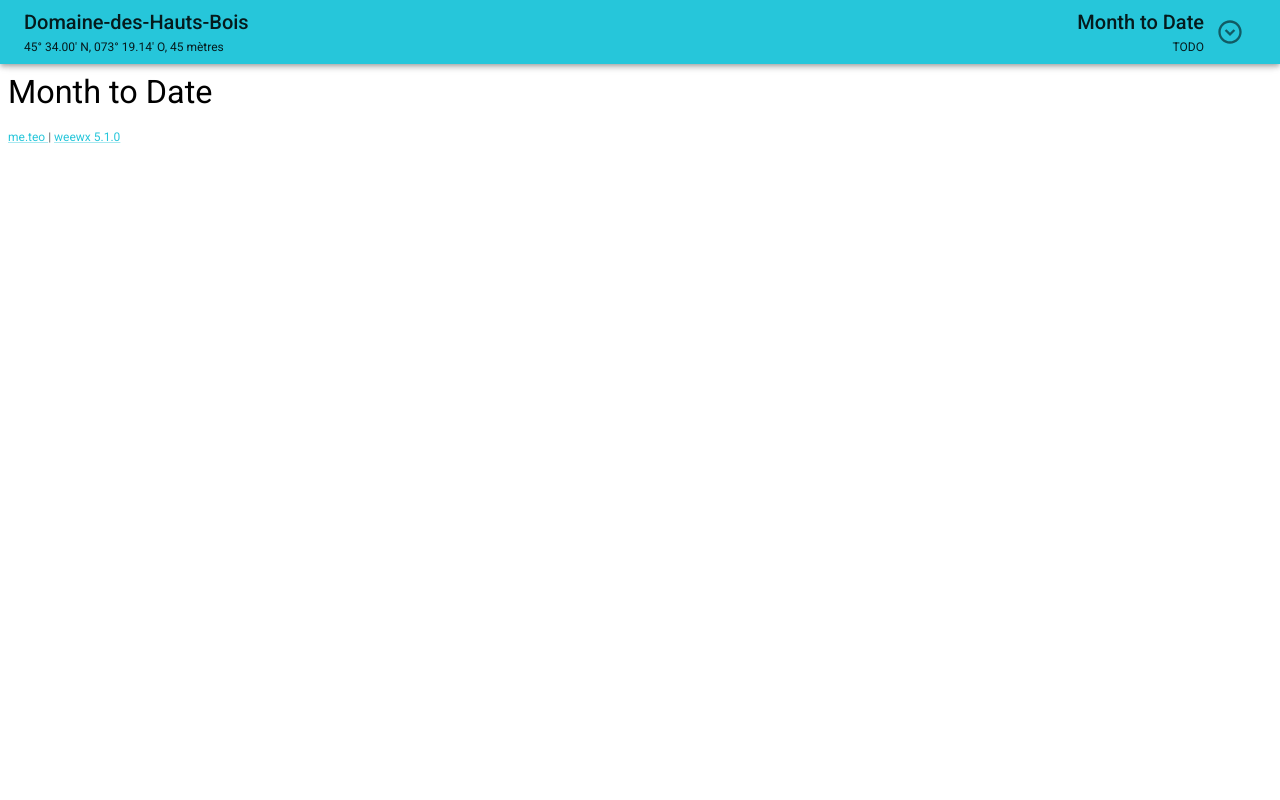
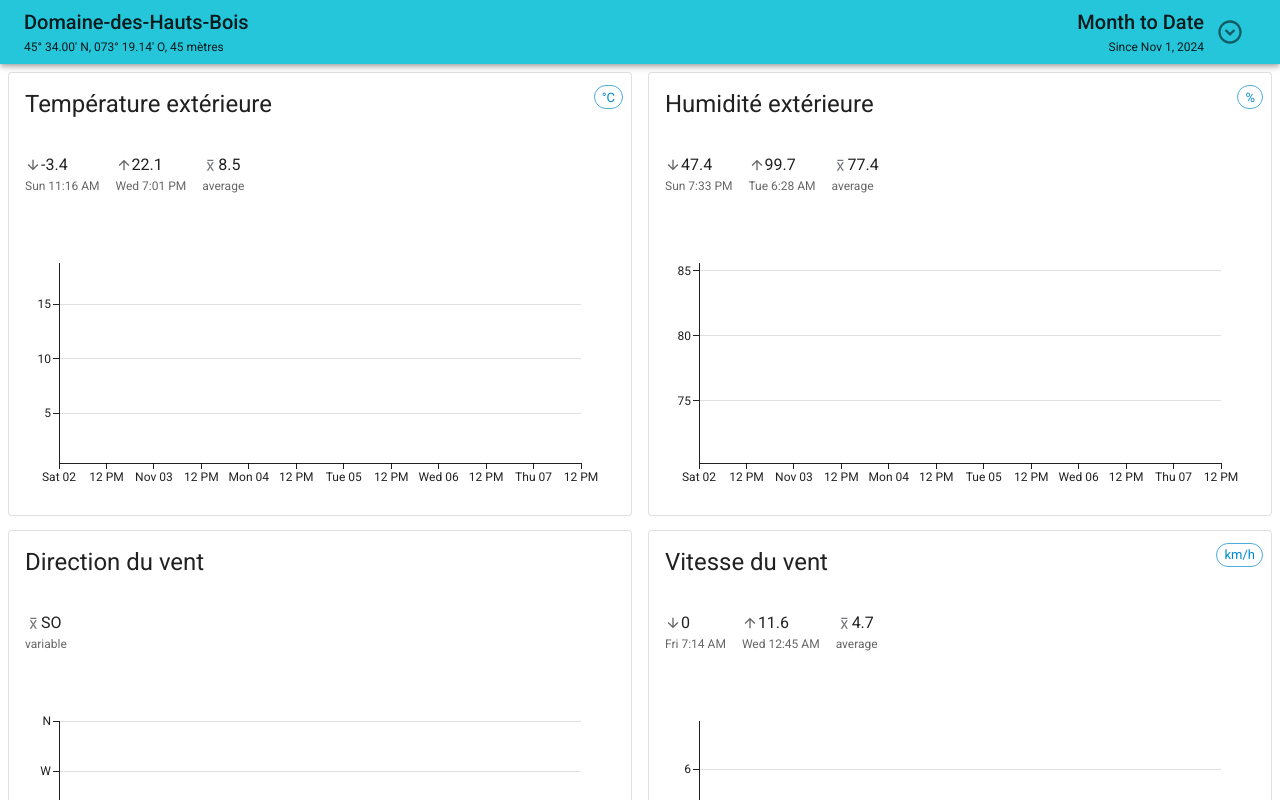
Before and after one commit to bourquep/weewx-me.teo, a Next.js app: page /month-to-date in a window 1280 px wide. Shown: the top 800 px of the page. Built offline with nearby package versions, Linux system fonts and the light colour scheme; what @mui/material-nextjs would draw is missing.

Commit message:
Implemented month-to-date page

```diff
--- a/messages/en.json
+++ b/messages/en.json
@@ -27,7 +27,8 @@
     "PageSubtitleSince": "Since"
   },
   "MonthToDate": {
-    "PageTitle": "Month to Date"
+    "PageTitle": "Month to Date",
+    "PageSubtitleSince": "Since"
   },
   "Day": {
     "PageTitle": "Daily Summary"
--- a/messages/fr.json
+++ b/messages/fr.json
@@ -27,7 +27,8 @@
     "PageSubtitleSince": "Depuis le"
   },
   "MonthToDate": {
-    "PageTitle": "Mois à ce jour"
+    "PageTitle": "Mois à ce jour",
+    "PageSubtitleSince": "Depuis le"
   },
   "Day": {
     "PageTitle": "Sommaire quotidien"
--- a/src/app/month-to-date/page.tsx
+++ b/src/app/month-to-date/page.tsx
@@ -18,19 +18,59 @@ along with this program.  If not, see <http://www.gnu.org/licenses/>.
 
 'use client';
 
+import HistoricalMetricCard from '@/components/HistoricalMetricCard';
+import LoadingOrErrorIndicator from '@/components/LoadingOrErrorIndicator';
 import { useNavigation } from '@/contexts/NavigationContext';
-import { Typography } from '@mui/material';
-import { useTranslations } from 'next-intl';
+import { useMonthToDateData } from '@/libs/DataSource';
+import { graphMinMaxValuesFromObservation, plotTypeFromObservation } from '@/libs/GraphUtils';
+import { Grid2 } from '@mui/material';
+import { useFormatter, useTranslations } from 'next-intl';
 import { useEffect } from 'react';
 
 export default function MonthToDataPage() {
+  const { data, isLoading, error } = useMonthToDateData();
   const { setTitle, setSubtitle } = useNavigation();
 
   const t = useTranslations();
+  const format = useFormatter();
 
   useEffect(() => {
     setTitle(t('MonthToDate.PageTitle'));
-    setSubtitle('TODO');
-  }, []);
-  return <Typography variant="h4">{t('MonthToDate.PageTitle')}</Typography>;
+    setSubtitle(
+      data
+        ? `${t('MonthToDate.PageSubtitleSince')} ${format.dateTime(new Date(data.report.time * 1000), { dateStyle: 'medium' })}`
+        : ''
+    );
+  }, [data]);
+
+  return (
+    <>
+      <LoadingOrErrorIndicator data={data} isLoading={isLoading} error={error} />
+      <Grid2 container spacing={2} columns={{ xs: 4, sm: 4, md: 4, lg: 8, xl: 8 }}>
+        {data?.observations
+          .filter((x) => x != null)
+          .map((observation) => (
+            <Grid2 key={observation.observation} size={4}>
+              <HistoricalMetricCard
+                cardTitle={observation.label}
+                metricKind={observation.observation === 'windDir' ? 'wind' : 'number'}
+                metricUnit={observation.observation === 'windDir' ? '' : observation.unit}
+                minValue={observation.min}
+                minTimestamp={observation.minTime}
+                maxValue={observation.max}
+                maxTimestamp={observation.maxTime}
+                avgValue={observation.avg}
+                formattedAvgValue={observation.observation === 'windDir' ? observation.avgCompass : undefined}
+                avgLabel={observation.avgLabel}
+                sumValue={observation.sum}
+                graphData={observation.graph}
+                graphPlotType={plotTypeFromObservation(observation.observation)}
+                graphMinValue={graphMinMaxValuesFromObservation(observation.observation)[0]}
+                graphMaxValue={graphMinMaxValuesFromObservation(observation.observation)[1]}
+              />
+            </Grid2>
+          ))}
+      </Grid2>
+    </>
+  );
 }
--- a/src/global.d.ts
+++ b/src/global.d.ts
@@ -18,11 +18,13 @@ along with this program.  If not, see <http://www.gnu.org/licenses/>.
 
 import currentData from '../public/sample_data/current.json';
 import globalData from '../public/sample_data/global.json';
+import monthToDateData from '../public/sample_data/month-to-date.json';
 import weekToDateData from '../public/sample_data/week-to-date.json';
 
 type GlobalDataType = typeof globalData;
 type CurrentWeatherDataType = typeof currentData;
 type WeekToDateDataType = typeof weekToDateData;
+type MonthToDateDataType = typeof monthToDateData;
 
 declare global {
   // eslint-disable-next-line @typescript-eslint/no-empty-object-type
@@ -33,4 +35,7 @@ declare global {
 
   // eslint-disable-next-line @typescript-eslint/no-empty-object-type
   interface WeekToDateData extends WeekToDateDataType {}
+
+  // eslint-disable-next-line @typescript-eslint/no-empty-object-type
+  interface MonthToDateData extends MonthToDateDataType {}
 }
--- a/src/libs/DataSource.ts
+++ b/src/libs/DataSource.ts
@@ -45,3 +45,9 @@ export function useWeekToDateData() {
     refreshInterval: 60 * 60 * 1000 // 1 hour
   });
 }
+
+export function useMonthToDateData() {
+  return useSWR<MonthToDateData>(`${baseUrl}/month-to-date.json`, fetcher, {
+    refreshInterval: 60 * 60 * 1000 // 1 hour
+  });
+}
```
